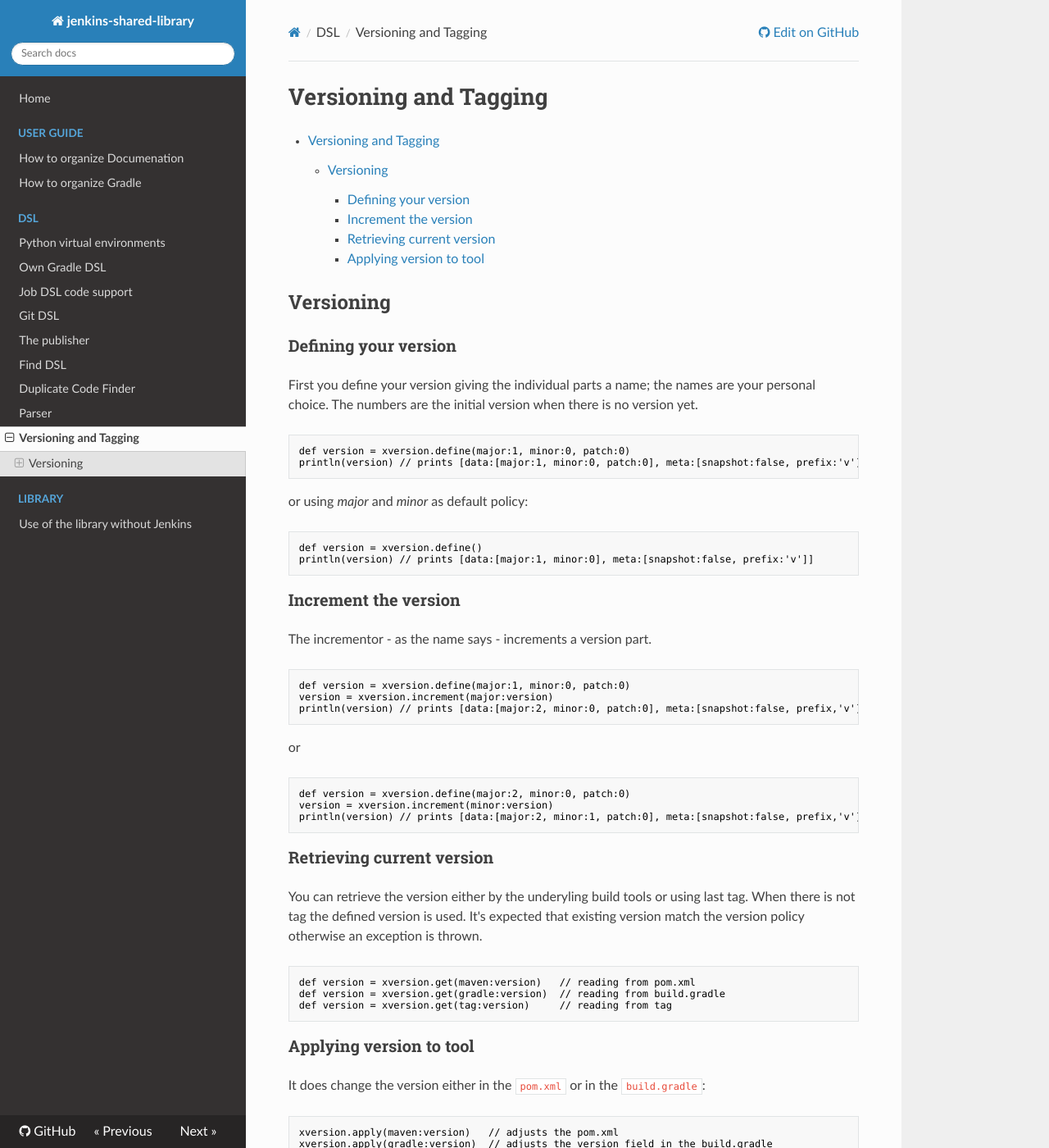
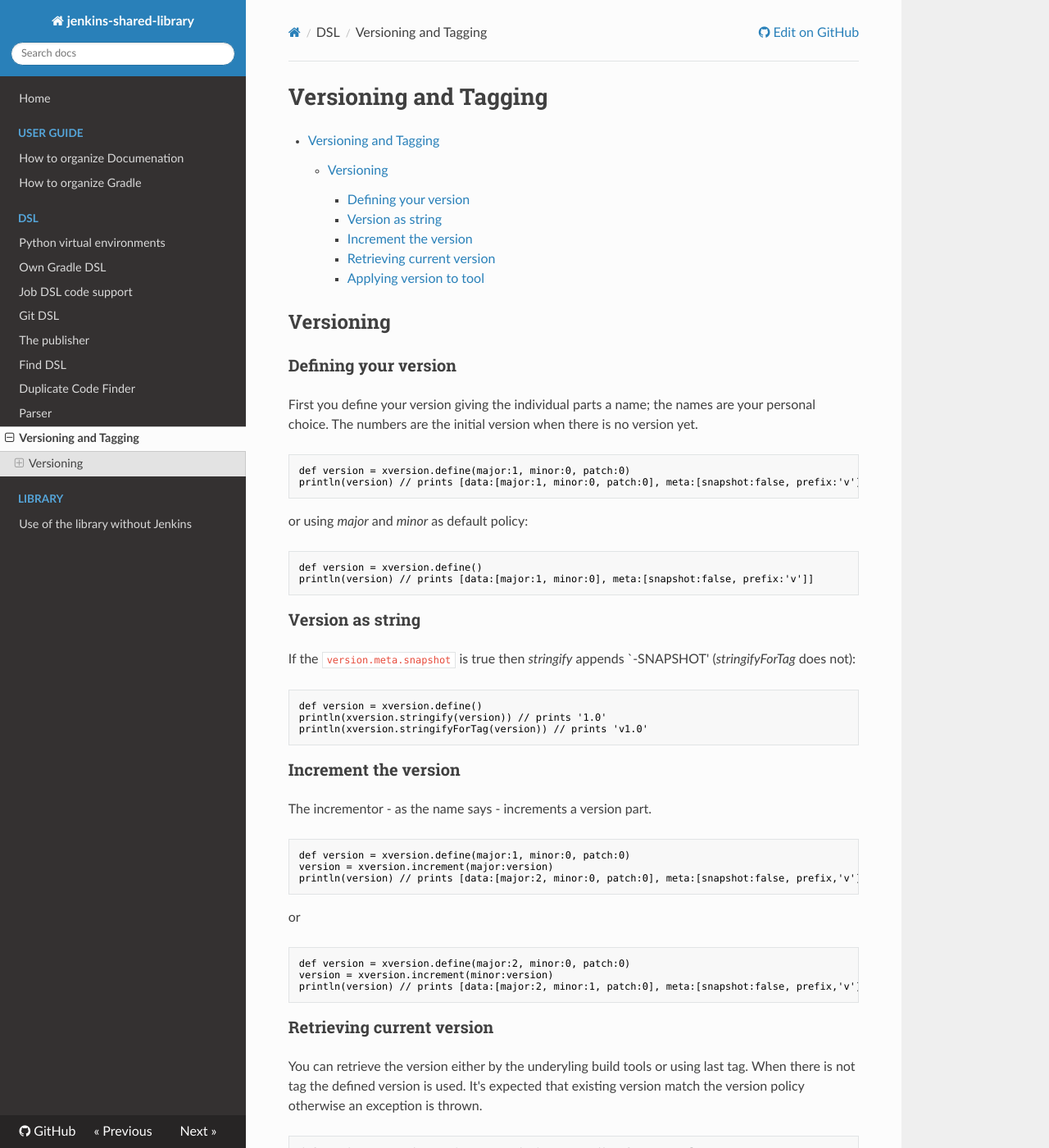
Before and after one commit to Nachtfeuer/jenkins-shared-library, an MkDocs documentation site: the page built from docs/xversion.md, in a window 1280 px wide and 1400 px high. Shown: the whole window at 82% size. Built offline with MkDocs 1.6.1, drawn with Linux system fonts in a browser that asks for light colours; nearby versions of some CDN libraries.

Commit message:
xversion now has stringify functions

````diff
--- a/docs/xversion.md
+++ b/docs/xversion.md
@@ -20,6 +20,17 @@ or using *major* and *minor* as default policy:
 ```groovy
 def version = xversion.define()
 println(version) // prints [data:[major:1, minor:0], meta:[snapshot:false, prefix:'v']]
+```
+
+### Version as string
+
+If the `version.meta.snapshot` is true then *stringify* appends `-SNAPSHOT'
+(*stringifyForTag* does not):
+
+```groovy
+def version = xversion.define()
+println(xversion.stringify(version)) // prints '1.0'
+println(xversion.stringifyForTag(version)) // prints 'v1.0'
 ```
 
 ### Increment the version
````
Also changed, not shown: 2 other files.
